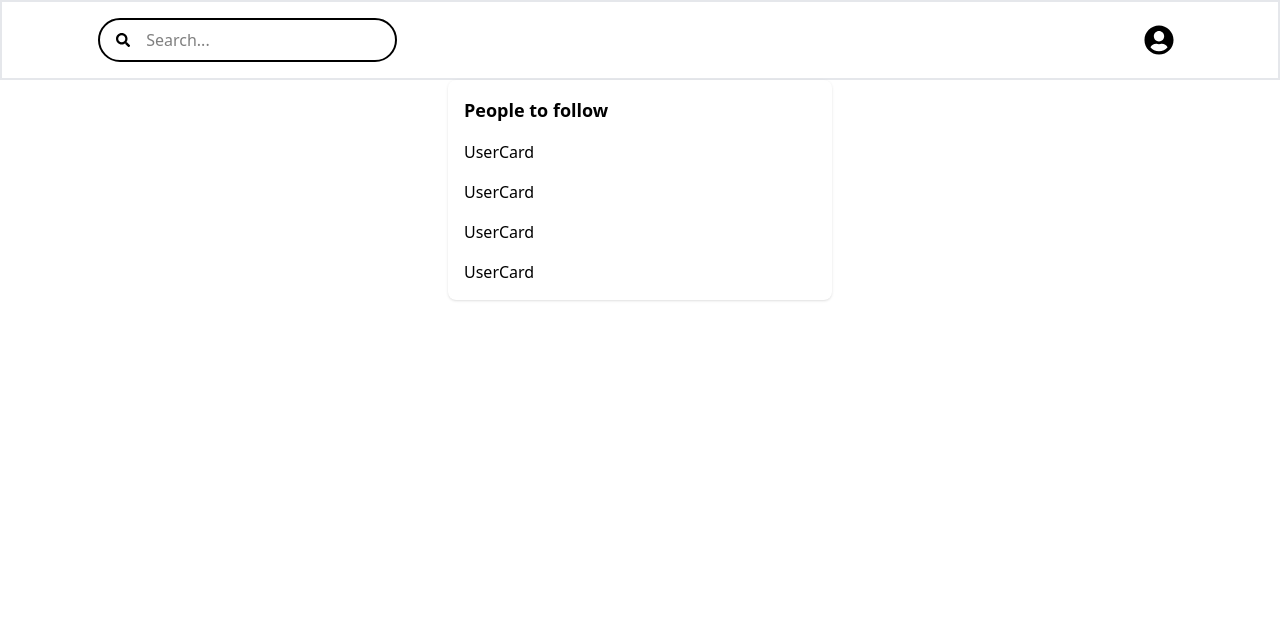
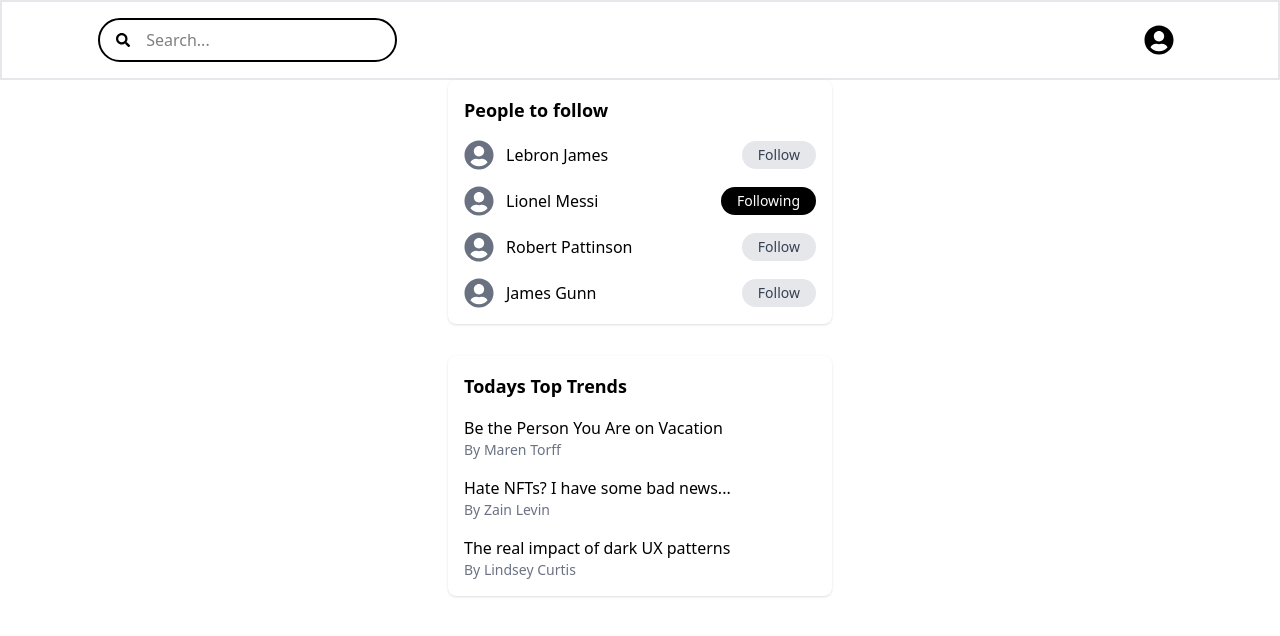
Before and after one commit to mvallad1/blog-practice-ts, a React (Vite) app: page / in a window 1280 px wide. Shown: the top 636 px of the page. Built offline with nearby package versions, Linux system fonts and the light colour scheme.

Commit message:
implemented a trends list

```diff
--- a/src/App.tsx
+++ b/src/App.tsx
@@ -1,5 +1,6 @@
 import Navigation from "./components/Navigation"
 import PeopleToFollow from "./components/PeopleToFollow"
+import TrendsList from "./components/TrendsList"
 
 const App = () => {
   return (
@@ -11,6 +12,7 @@ const App = () => {
 
         <div className="w-[30%]">
           <PeopleToFollow />
+          <TrendsList />
         </div>
       </div>
 
--- /dev/null
+++ b/src/components/TrendsList.tsx
@@ -0,0 +1,33 @@
+const trends = [
+  {
+    title: "Be the Person You Are on Vacation",
+    author: "Maren Torff",
+  },
+  {
+    title: "Hate NFTs? I have some bad news...",
+    author: "Zain Levin",
+  },
+  {
+    title: "The real impact of dark UX patterns",
+    author: "Lindsey Curtis",
+  },
+];
+
+const TrendsList = () => {
+  return (
+    <div className="bg-white p-4 rounded-lg shadow mt-8">
+        <h3 className="font-semibold text-lg mb-4">Todays Top Trends</h3>
+
+        <ul className="space-y-4">
+            {trends.map((trend, index) => (
+                <li key={index} className="flex flex-col">
+                    <span className="font-medium">{trend.title}</span>
+                    <span className="text-sm text-gray-500">By {trend.author}</span>
+                </li>
+            ))}
+        </ul>
+    </div>
+  )
+}
+
+export default TrendsList
--- a/src/components/UserCard.tsx
+++ b/src/components/UserCard.tsx
@@ -1,8 +1,22 @@
+import { FaUserCircle } from "react-icons/fa";
 
-const UserCard = (props: any) => {
+interface UserCardProps {
+    index: number;
+    person: string;
+}
+
+
+const UserCard = ({ index, person }: UserCardProps) => {
   return (
-    <div>
-        UserCard
+    <div className="flex items-center justify-between">
+        <section className="flex items-center">
+            <FaUserCircle className="text-3xl mr-3 text-gray-500" />
+            <span>{person.name}</span>
+        </section>
+
+        <button  className={`px-4 py-1 text-sm rounded-full ${
+          person.following ? "bg-black text-white" : "bg-gray-200 text-gray-700"
+        }`}>{person.following ? "Following" : "Follow"}</button>
     </div>
   )
 }
```
